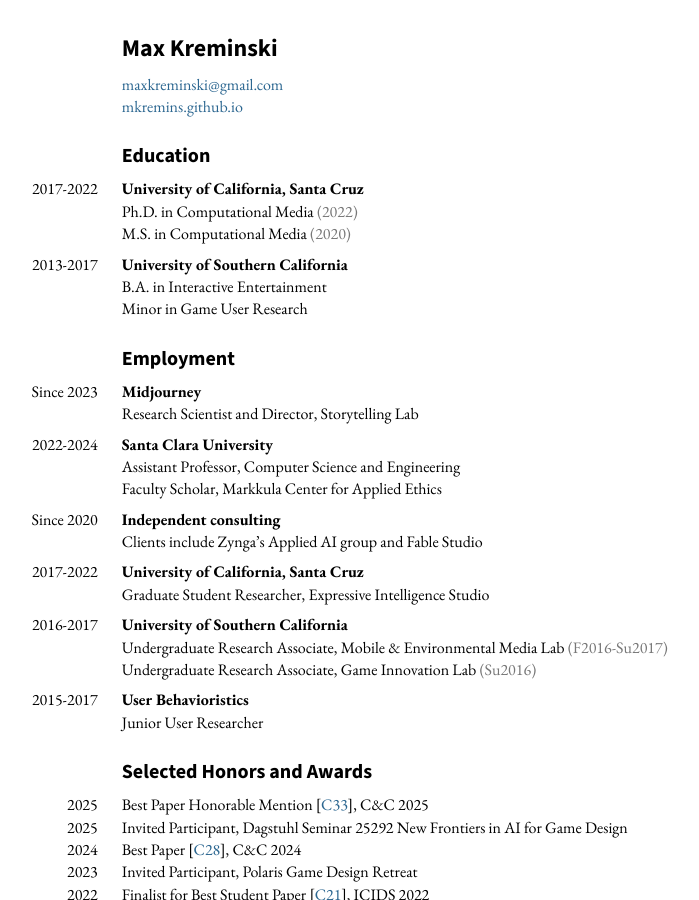
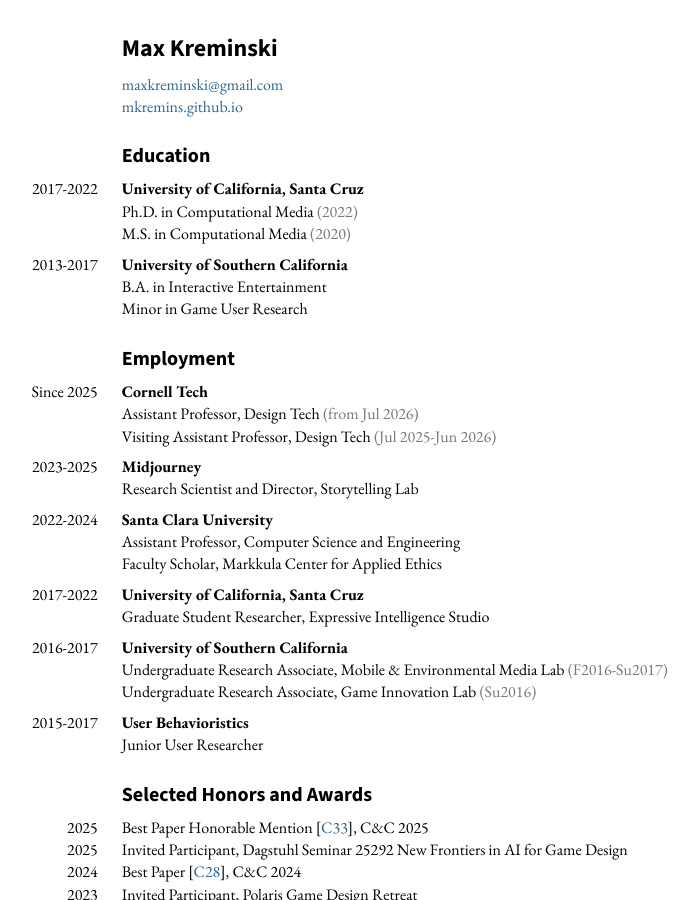
Before and after one commit to mkremins/mkremins.github.io, a Jekyll site: the page built from cv/index.html, in a window 1280 px wide and 900 px high. Shown: the whole window, without its empty margins (261-960 px from the left). Built offline with Jekyll 4.4.1, drawn with Linux system fonts in a browser that asks for light colours.

Commit message:
First pass at 2025 -> 2026 affiliation updates
Probably need to revisit this in a few

```diff
--- a/_layouts/main.html
+++ b/_layouts/main.html
@@ -127,8 +127,8 @@
       <h1><a href="/">Max Kreminski</a></h1>
       <div class="headshot"><img src="/img/headshots/2022-08-26_rect.jpeg" alt="Max Kreminski"></div>
       <p class="header-affiliation">
-        Research Scientist, Midjourney<br>
-        Director, Storytelling Lab
+        Assistant Professor, Design Tech<br>
+        Cornell Tech
       </p>
       <p class="header-pronoun">Pronouns: they/them</p>
       <nav>
--- a/cv/index.html
+++ b/cv/index.html
@@ -96,7 +96,11 @@ layout: null
     <section id="employment">
       <h2>Employment</h2>
       <div class="dated-entry">
-        <div class="dated-date">Since 2023</div>
+        <div class="dated-date">Since 2025</div>
+        <div class="dated-content"><strong>Cornell Tech</strong><br>Assistant Professor, Design Tech <span class="title-dates">(from Jul 2026)</span><br>Visiting Assistant Professor, Design Tech <span class="title-dates">(Jul 2025-Jun 2026)</span></div>
+      </div>
+      <div class="dated-entry">
+        <div class="dated-date">2023-2025</div>
         <div class="dated-content"><strong>Midjourney</strong><br>Research Scientist and Director, Storytelling Lab</div>
       </div>
       <div class="dated-entry">
@@ -104,10 +108,10 @@ layout: null
         <div class="dated-content"><strong>Santa Clara University</strong><br>Assistant Professor, Computer Science and Engineering<br>Faculty Scholar, Markkula Center for Applied Ethics
         </div>
       </div>
-      <div class="dated-entry">
-        <div class="dated-date">Since 2020</div>
-        <div class="dated-content"><strong>Independent consulting</strong><br>Clients include Zynga’s Applied AI group and Fable Studio</div>
-      </div>
+      <!--<div class="dated-entry">
+        <div class="dated-date">2020-2023</div>
+        <div class="dated-content"><strong>Independent consulting</strong><br>Clients included Zynga’s Applied AI group and Fable Studio</div>
+      </div>-->
       <div class="dated-entry">
         <div class="dated-date">2017-2022</div>
         <div class="dated-content"><strong>University of California, Santa Cruz</strong><br>Graduate Student Researcher, Expressive Intelligence Studio</div>
--- a/index.html
+++ b/index.html
@@ -6,7 +6,7 @@ layout: main
 	<div class="container">
 		<h2 class="section-title">About</h2>
 		<p>I’m a human-computer interaction researcher trying to make computers better at supporting human creativity. My primary focus is the design, development, and evaluation of AI-based <a href="/syllabi/csts-2023-01">creativity support tools</a> to assist designers and artists; so far I’ve mostly worked on tools for storytelling, poetry, and game design, as well as new, domain-general ways to assess tool impacts on creative practice. My work has been covered by outlets including <a href="https://www.newyorker.com/culture/infinite-scroll/ai-is-homogenizing-our-thoughts">The New Yorker</a>, <a href="https://www.newscientist.com/article/mg24933162-600-why-you-should-trust-reindeer-to-pick-stocks-over-politicians/">New Scientist</a>, and <a href="https://www.theverge.com/2021/11/30/22807568/procedural-storytelling-video-games-dwarf-fortress-wildermyth-blaseball">The Verge</a>.</p>
-		<p>Currently, I’m a research scientist at Midjourney, where I lead the <a href="https://mj-storytelling.github.io">Storytelling Lab</a>. Before that, I was an assistant professor of computer science and engineering at Santa Clara University. I hold a Ph.D. in Computational Media from the University of California, Santa Cruz, where I was a member of the <a href="https://eis.ucsc.edu/">Expressive Intelligence Studio</a> and focused primarily on <a href="https://www.kmjn.org/game-rankings/">technical games research</a>. I’ve also been a resident at <a href="https://stochasticlabs.org/">Stochastic Labs</a>; a consultant at various game industry and tech companies; and a researcher in several labs, most notably the <a href="https://mobilemedia.usc.edu/">Mobile & Environmental Media Lab</a>, at the University of Southern California.</p>
+		<p>Currently, I’m an incoming assistant professor in the new Design Tech department at Cornell Tech. Before that, I was the director of the <a href="https://mj-storytelling.github.io">Storytelling Lab</a> at Midjourney. I hold a Ph.D. in Computational Media from UC Santa Cruz, where I was a member of the <a href="https://eis.ucsc.edu/">Expressive Intelligence Studio</a> and focused primarily on <a href="https://www.kmjn.org/game-rankings/">technical games research</a>. I’ve also been a resident at <a href="https://stochasticlabs.org/">Stochastic Labs</a>; an assistant professor of computer science and engineering at Santa Clara University; a consultant at various game industry and tech companies; and a researcher in several labs, most notably the <a href="https://mobilemedia.usc.edu/">Mobile & Environmental Media Lab</a>, at the University of Southern California.</p>
 		<p>Here’s a <a href="/publications">complete list of my papers</a> (current count: {{site.data.publications | size}}; awards and nominations: {{site.data.publications | where_exp: "pub", "pub.award" | size}}). You can also check out my <a href="/cv">full CV</a> for links to many of my talks and other output.</p>
 	</div>
 </section>
```
